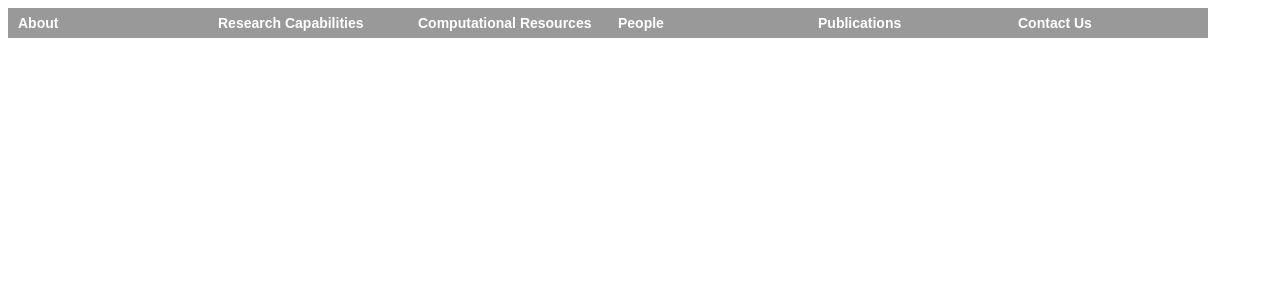
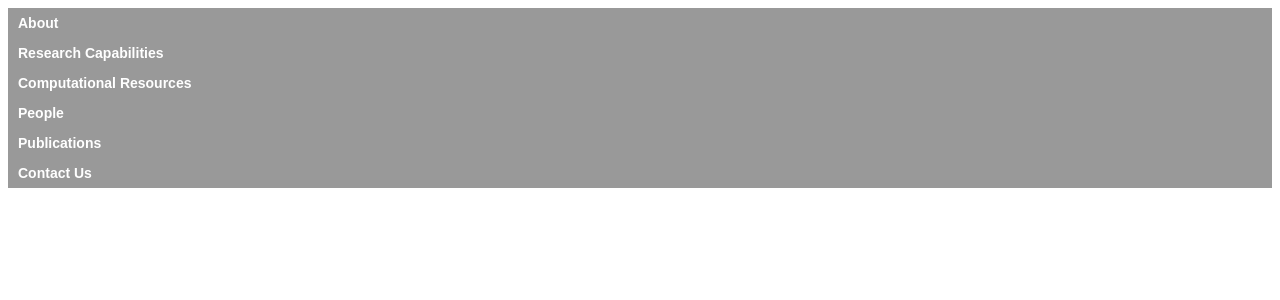
Before and after one commit to olinton/olinton.github.io, a PHP site: page / in a window 1280 px wide. Shown: the top 300 px of the page. Run offline with PHP 8.4, Linux system fonts and the light colour scheme.

Commit message:
minwidth 100%

```diff
--- a/css/main.css
+++ b/css/main.css
@@ -48,6 +48,7 @@
 
 .top-level-menu > li
 {
+	min-width: 100%;
     position: relative;
     float: left;
     height: 30px;
```
